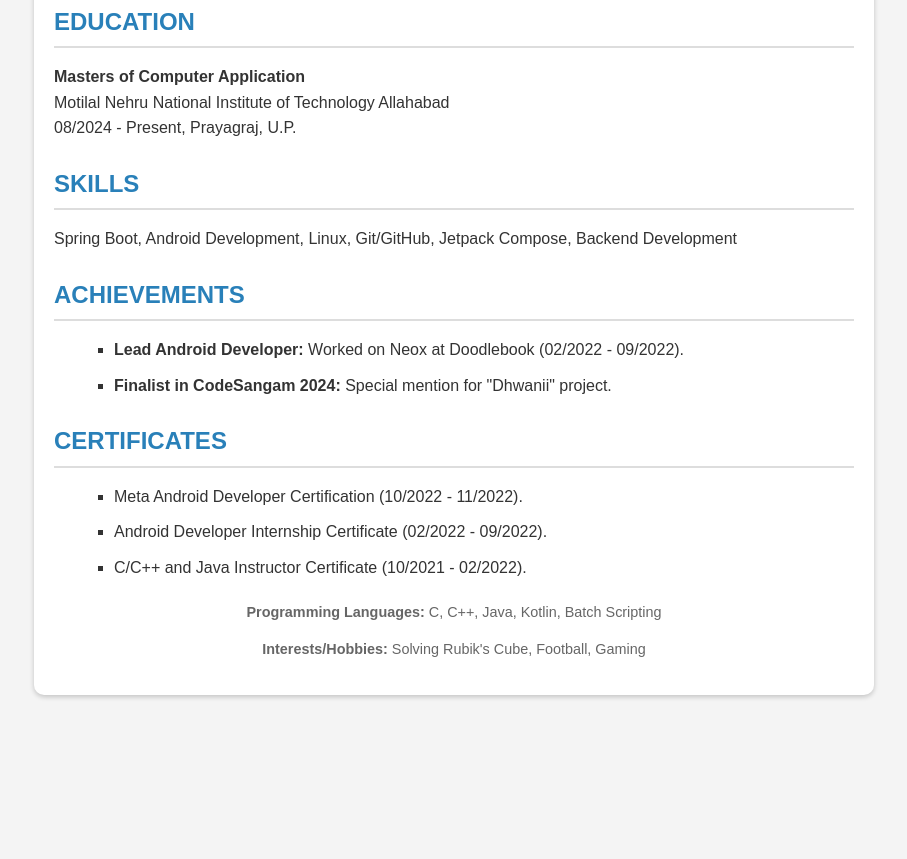
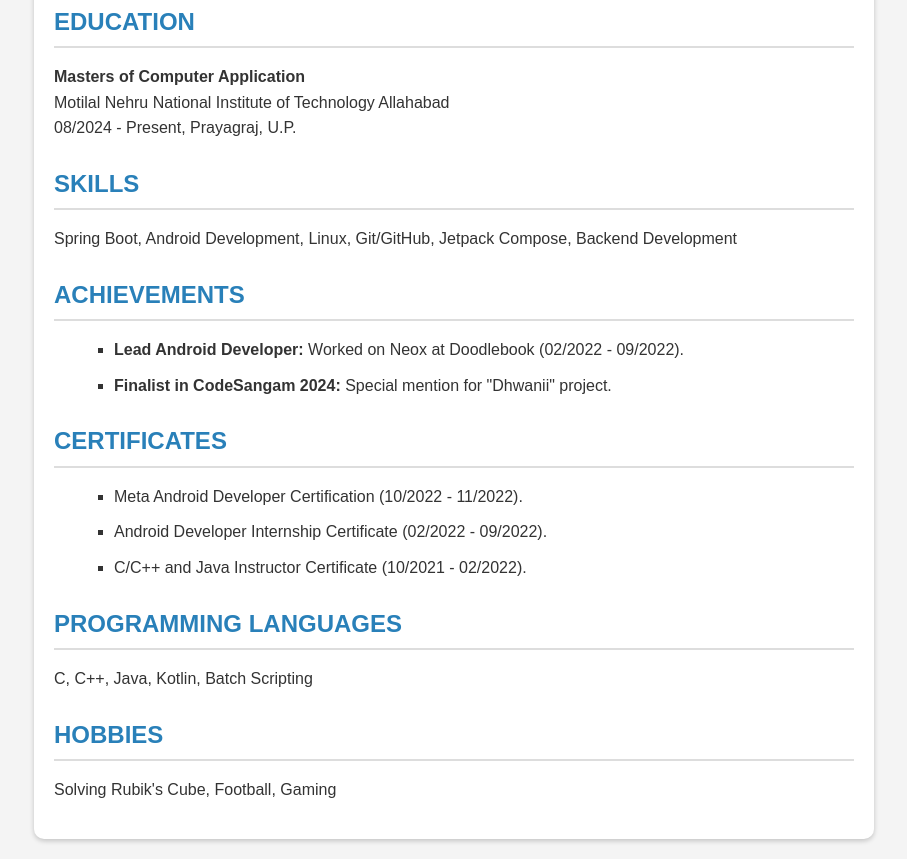
Before and after one commit to kanha321/htmlfile, a plain HTML site: page index.html in a window 1280 px wide. Shown: the part 953-1812 px from the top of the page, without its empty margins (186-1093 px from the left). Before the commit the page ends 1668 px from the top, so only its background shows below. Drawn offline with Linux system fonts and the light colour scheme.

Commit message:
Update index.html

```diff
--- a/index.html
+++ b/index.html
@@ -13,13 +13,15 @@
             <p><a href="https://linkedin.com/in/shubham-gupta-593787219">LinkedIn</a> | <a href="https://github.com/kanha321">GitHub</a></p>
         </header>
 
+        <div class="content">
+            <div class="left-column">
                 <section>
                     <h3>WORK EXPERIENCE</h3>
                     <div>
                         <h4>Lead Android Developer (Neox)</h4>
                         <p>Doodlebook Pvt. Ltd. | 02/2022 - 09/2022, Delhi</p>
                         <ul>
-                    <li>Carried out full front-end development of an Android application in Java.</li>
+                            <li>Developed full front-end of an Android application in Java.</li>
                             <li>Added features like video autoplay, login/signup, Google auth, and content upload.</li>
                             <li>Used libraries such as Exoplayer, Volley, Picasso, Glide.</li>
                         </ul>
@@ -44,7 +46,9 @@
                         <li><b>NIMCET Rank Predictor:</b> Jetpack Compose app predicting ranks and colleges.</li>
                     </ul>
                 </section>
+            </div>
 
+            <div class="right-column">
                 <section>
                     <h3>EDUCATION</h3>
                     <p><b>Masters of Computer Application</b><br>Motilal Nehru National Institute of Technology Allahabad<br>08/2024 - Present, Prayagraj, U.P.</p>
@@ -72,10 +76,17 @@
                     </ul>
                 </section>
 
-        <footer>
-            <p><b>Programming Languages:</b> C, C++, Java, Kotlin, Batch Scripting</p>
-            <p><b>Interests/Hobbies:</b> Solving Rubik's Cube, Football, Gaming</p>
-        </footer>
+                <section>
+                    <h3>PROGRAMMING LANGUAGES</h3>
+                    <p>C, C++, Java, Kotlin, Batch Scripting</p>
+                </section>
+
+                <section>
+                    <h3>HOBBIES</h3>
+                    <p>Solving Rubik's Cube, Football, Gaming</p>
+                </section>
+            </div>
+        </div>
     </div>
 </body>
 </html>
```
Lines whose indentation alone changed are shown as unchanged.
